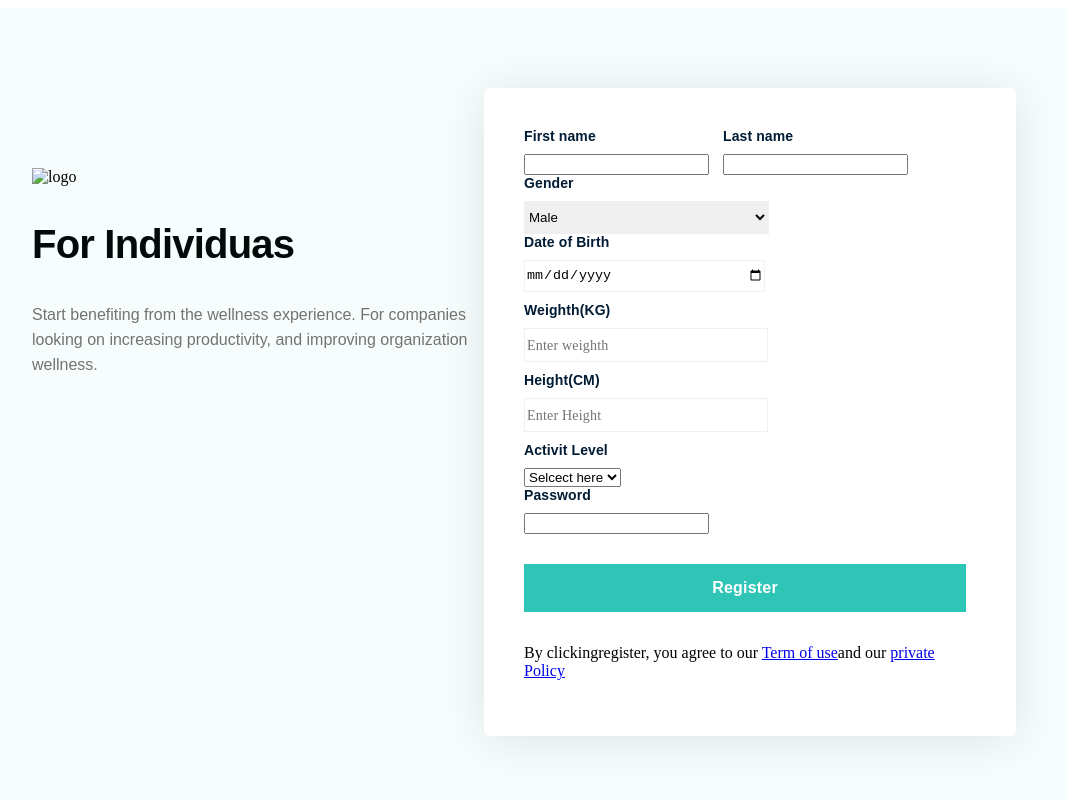
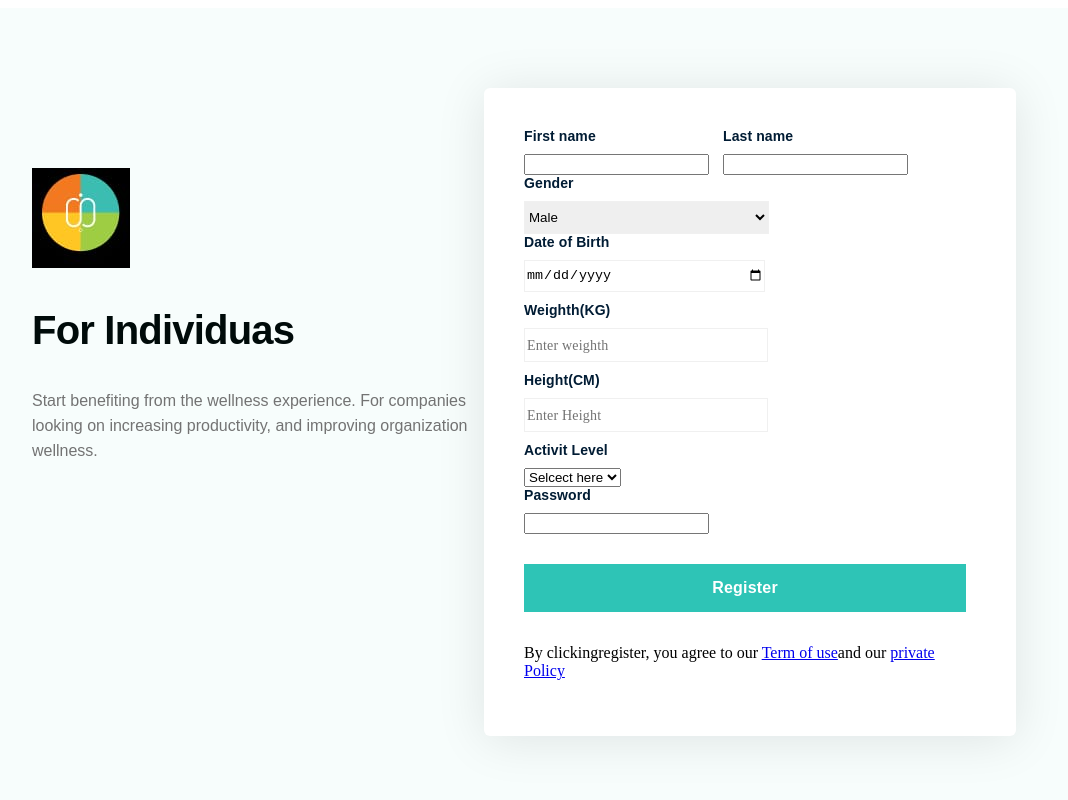
Before and after one commit to Honemmatex/assignment1, a plain HTML site: page index.html in a window 1280 px wide. Shown: the whole page, without its empty margins (116-1184 px from the left). Drawn offline with Linux system fonts and the light colour scheme; the site is published under a folder, as on GitHub Pages, so addresses that start at the root find nothing.

Commit message:
Update index.html

```diff
--- a/index.html
+++ b/index.html
@@ -9,7 +9,7 @@
 <body>
     <main>
         <section class="left">
-        <img src="/logo.jpg" alt="logo" class="logo">
+        <img src="logo.jpg" alt="logo" class="logo">
         <h2>For Individuas</h2>
         <p class="para">Start benefiting from the wellness experience. For companies looking on increasing productivity, and improving
         organization wellness.</p>
```
